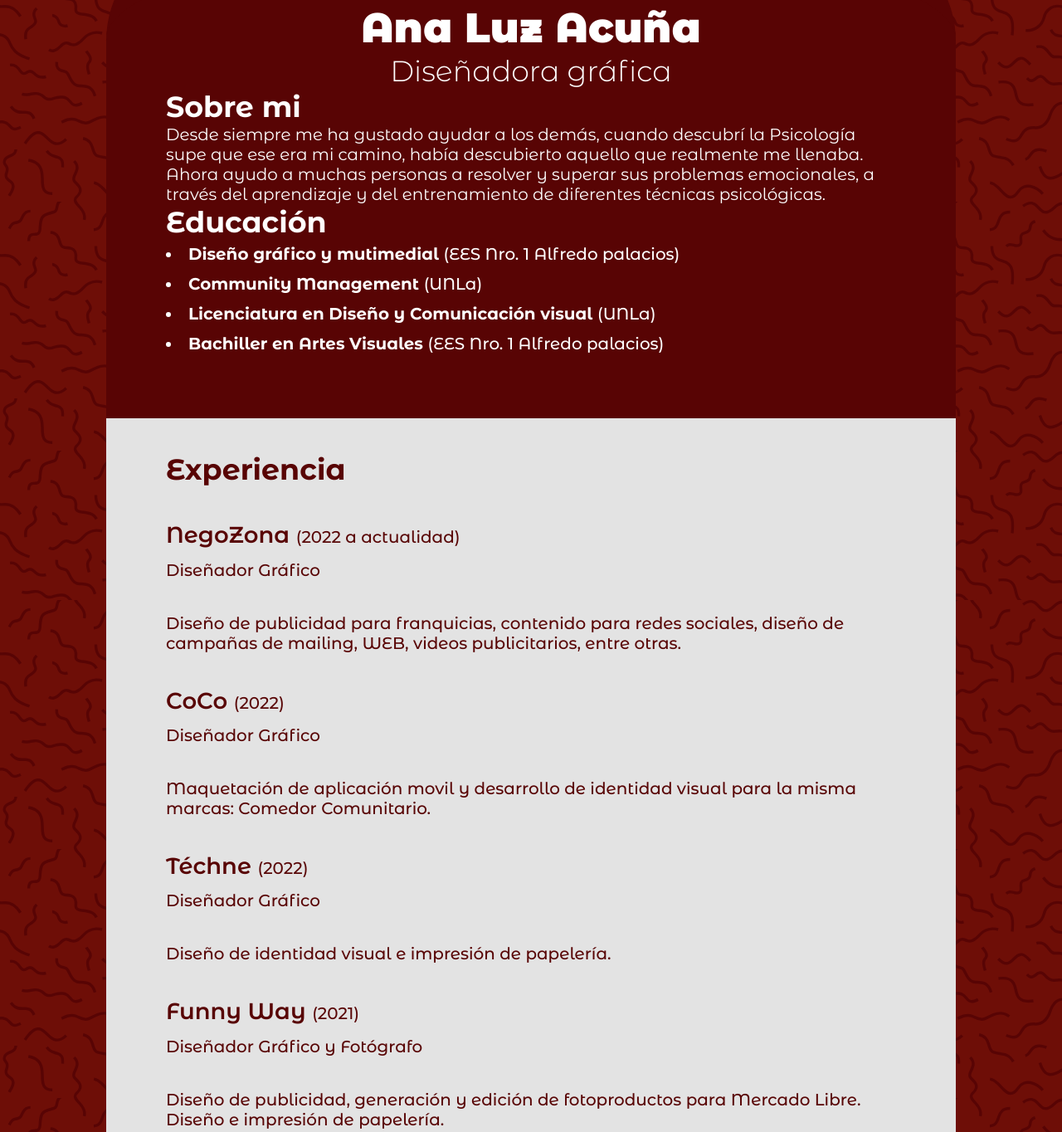
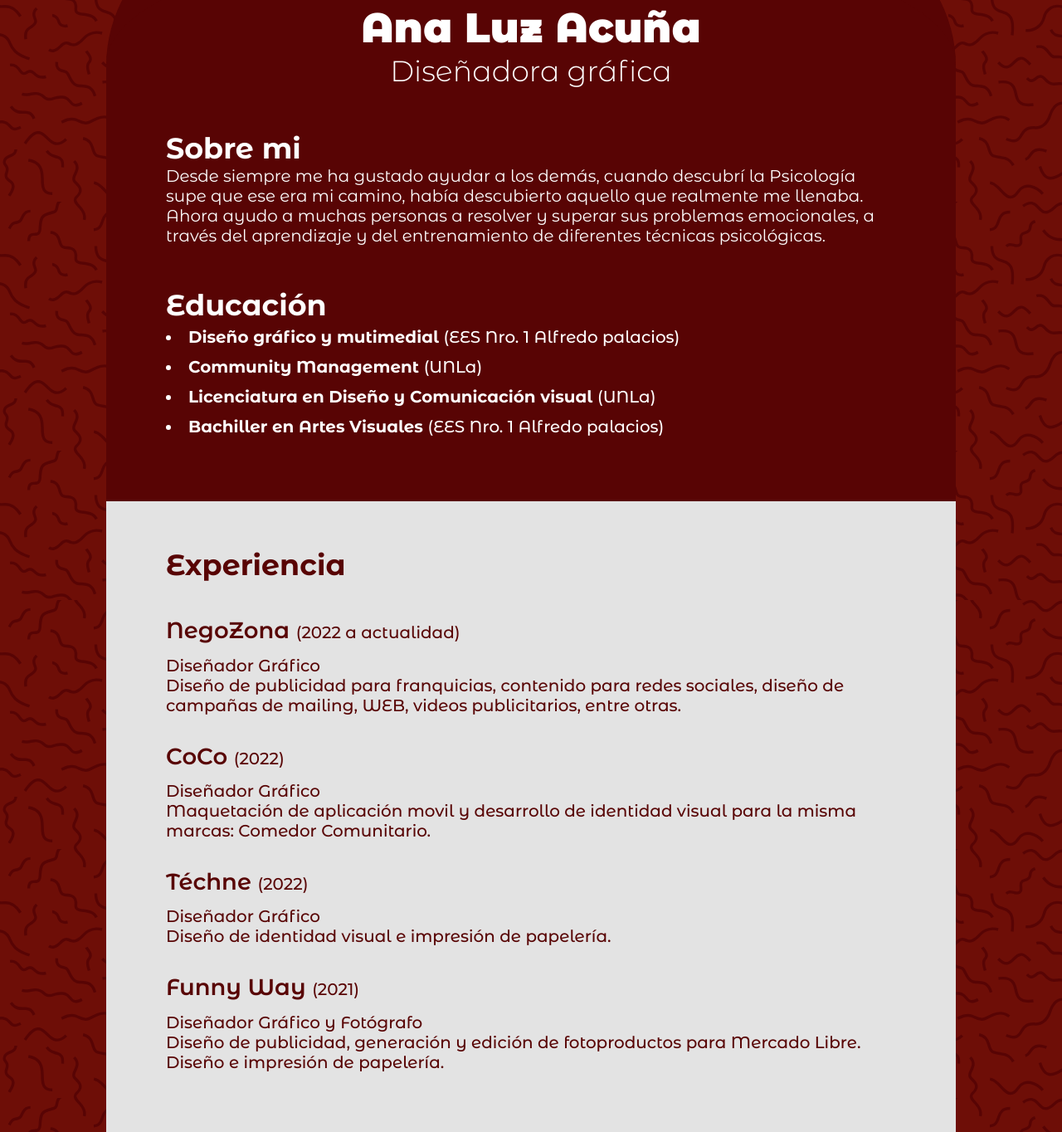
Before and after one commit to analuz20unla/Lenovo-cv, a plain HTML site: page index.html in a window 1280 px wide. Shown: the part 357-1721 px from the top of the page at 83% size. Drawn offline with Linux system fonts and the light colour scheme.

Commit message:
la previa de la pre-entrega

```diff
--- a/estilo.css
+++ b/estilo.css
@@ -30,6 +30,7 @@ h2{
 h3{
     font-weight: 600;
     font-size: 15px;
+    margin-bottom: 12pt;
 }
 
 p{
@@ -62,18 +63,21 @@ img{
     position: relative;
 }
 
-.sec{
+.intro{
     background-color: #580404;
     color: #ffffff;
     width: 80%;
     height: 80%;
     box-sizing: border-box;
-    padding: 50px 72px 72px 72px;
+    padding: 50px 72px 72px;
     border-top-width: 100px;
     border-top-left-radius: 30%;
     border-top-right-radius: 30%;
     border-top-color: #580404;
     border-top-style: solid;
+    display: flex;
+    flex-direction: column;
+    gap: 50px;
 }
 
 .tit{
@@ -87,25 +91,41 @@ img{
     text-align: center;
 }
 
-.flex-sec{
+.intro-interlinea{
     display: flex;
     flex-direction: column;
     align-items: flex-start;
+    gap: 15px;
 }
-
 
 .exper{
     background-color: #E3E3E3;
     width: 80%;
     height: 80%;
     box-sizing: border-box;
-    padding: 0px 72px 72px 72px;
+    padding: 55px 72px 72px;
     color: #580404;
+    display: flex;
+    flex-direction: column;
+    gap: 40px;
+}
+
+.flex-exper{
+    display: flex;
+    flex-direction: column;
+    align-items: flex-start;
+    gap: 8px;
+}
+
+.exper-interlinea{
+    display: flex;
+    flex-direction: column;
+    align-items: flex-start;
+    gap: 32px;
 }
 
 .exper h2{
     background-color: #E3E3E3;
-    padding: 40px 0px 40px 0px;
     margin-top: 0%;
 }
 
@@ -122,7 +142,7 @@ img{
 
 .exper p{
     font-weight: 500;
-    margin-bottom: 30pt;
+    /*margin-bottom: 30pt;*/
 }
 
 .cont{
@@ -131,7 +151,7 @@ img{
     width: 80%;
     height: 80%;
     box-sizing: border-box;
-    padding: 10px 72px 72px 72px;
+    padding: 55px 72px 72px 72px;
 }
 
 .cont p{
@@ -156,10 +176,14 @@ img{
 .footer li{
     display: inline;
     box-sizing: border-box;
+    padding-left: 50px;
+    padding-right: 50pt;
 }
 
 .flex-foot{
     display: flex;
     flex-direction: row;
-    justify-content: space-around;
+    justify-content: space-between;
 }
+
+/*aplicaciones flex*/
--- a/index.html
+++ b/index.html
@@ -7,13 +7,14 @@
         <link rel="preconnect" href="https://fonts.googleapis.com">
 <link rel="preconnect" href="https://fonts.gstatic.com" crossorigin>
 <link href="https://fonts.googleapis.com/css2?family=Montserrat+Alternates:wght@300;400;500;600;700;800;900&display=swap" rel="stylesheet">
+<link rel="icon" type="img" sizes="32x32" href="img/favicon.ico">
     </head>
     <body>
         <main>
             <div class="flex-img">
                 <img src="img/CV.png" width="220px" height="220px" alt="Foto de perfil de Ana"/>
             </div>
-            <section class="sec">
+            <section class="intro">
                 <div class="tit">
                     <h1>
                         Ana Luz Acuña
@@ -22,13 +23,15 @@
                         Diseñadora gráfica
                     </h2>
                 </div>
-                <div class="flex-sec">
+                <div class="flex-interlinea">
                     <h2>
                         Sobre mi
                     </h2>
                     <p><!--TEXTO FICTICIO-->
                         Desde siempre me ha gustado ayudar a los demás, cuando descubrí la Psicología supe que ese era mi camino, había descubierto aquello que realmente me llenaba. Ahora ayudo a muchas personas a resolver y superar sus problemas emocionales, a través del aprendizaje y del entrenamiento de diferentes técnicas psicológicas.
                     </p>
+                </div>
+                <div class="flex-interlinea">
                     <h2>
                         Educación
                     </h2>
@@ -49,10 +52,13 @@
                 </div>
             </section>
             <section class="exper">
+                <div>
                     <h2>
                         Experiencia
                     </h2>
-                <article >
+                </div>
+                <div class="exper-interlinea">
+                    <article>
                             <h3>
                             NegoZona <span class="light">(2022 a actualidad)</span>
                         </h3>
@@ -96,6 +102,7 @@
                             Diseño de publicidad, generación y edición de fotoproductos para Mercado Libre. Diseño e impresión de papelería.
                         </p>
                     </article>
+                </div>
             </section>
             <section class="cont">
                     <h2>
```
Also changed, not shown: img/favicon.ico (added). Lines whose indentation alone changed are shown as unchanged.
